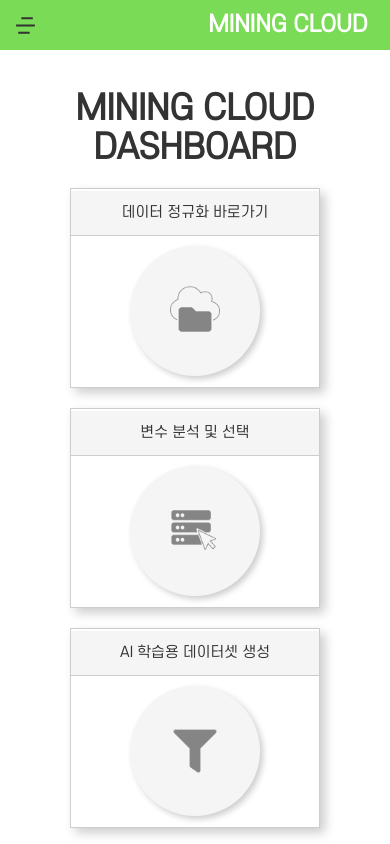
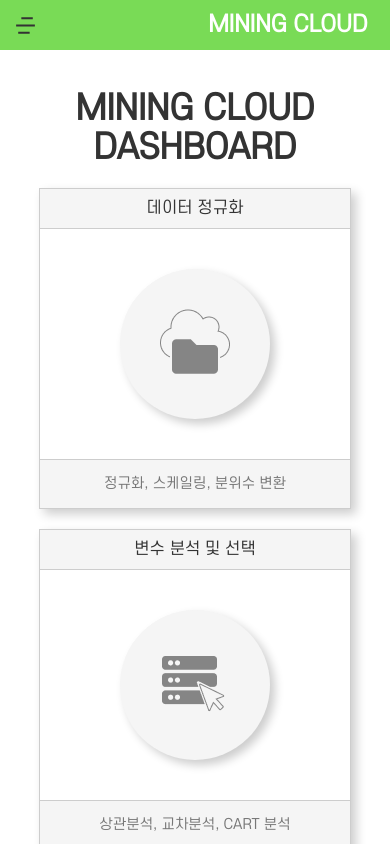
Before and after one commit to devdoyeon/mining-cloud, a React (Create React App) app: page / in a window 390 px wide. Shown: the top 844 px of the page. Built offline with nearby package versions, Linux system fonts and the light colour scheme.

Commit message:
modify: 반응형, scss 수정

```diff
--- a/src/Components/Common/SideBar.jsx
+++ b/src/Components/Common/SideBar.jsx
@@ -53,7 +53,7 @@ const SideBar = () => {
           setMenuBtn(!menuBtn);
           e.stopPropagation();
         }}
-        className={`menuBtn`}>
+        className={`menuBtn ${menuBtn}`}>
         <RiMenu4Fill />
       </button>
     </>
--- a/src/Components/DataAnalysis.jsx
+++ b/src/Components/DataAnalysis.jsx
@@ -1,4 +1,4 @@
-import { useState } from 'react';
+import { useState, useEffect } from 'react';
 import { fileSetting } from 'js/common';
 import Loading from 'Components/Loading';
 import Header from './Common/Header';
@@ -12,6 +12,8 @@ const DataAnalysis = () => {
   const [tab, setTab] = useState('');
 
   const fileSettingState = { setUploadFile, setUploadFileName, setTab, setMsg };
+
+  useEffect(() => { document.title = "변수 분석 및 선택 | MINING CLOUD" }, [])
 
   const analysis = async e => {};
 
--- a/src/Components/FeatureMap.jsx
+++ b/src/Components/FeatureMap.jsx
@@ -1,4 +1,4 @@
-import { useState } from 'react';
+import { useState, useEffect } from 'react';
 
 import { fileSetting } from 'js/common';
 
@@ -14,6 +14,8 @@ const FeatureMap = () => {
   const [tab, setTab] = useState('');
 
   const fileSettingState = { setUploadFile, setUploadFileName, setTab, setMsg };
+
+  useEffect(() => { document.title = "AI 학습용 데이터셋 생성 | MINING CLOUD" }, [])
 
   //이미지 피처맵 api 요청
   const featureMap = async e => {};
--- a/src/Components/Home.jsx
+++ b/src/Components/Home.jsx
@@ -1,3 +1,4 @@
+import { useEffect } from 'react';
 import { Link } from 'react-router-dom';
 import icon01 from 'image/icon01.png';
 import icon02 from 'image/icon02.png';
@@ -7,6 +8,10 @@ import Header from './Common/Header';
 import SideBar from './Common/SideBar';
 
 const Home = () => {
+  useEffect(() => {
+    document.title = 'MINING CLOUD';
+  }, []);
+
   return (
     <section className='dashboard-home content-container'>
       <SideBar />
@@ -17,47 +22,47 @@ const Home = () => {
           <div className='row'>
             <div className='linkBox'>
               <Link to='/normalization' className='medium'>
-                데이터 정규화 바로가기
-              </Link>
+                <span>데이터 정규화</span>
                 <div>
                   <figure className='row'>
                     <img src={icon01} alt='데이터 정규화 아이콘' />
                   </figure>
                 </div>
                 <p>정규화, 스케일링, 분위수 변환</p>
+              </Link>
             </div>
             <div className='linkBox'>
               <Link to='/analysis' className='medium'>
-                변수 분석 및 선택
-              </Link>
+                <span>변수 분석 및 선택</span>
                 <div>
                   <figure className='row'>
                     <img src={icon02} alt='분류 모델 학습 및 검증 아이콘' />
                   </figure>
                 </div>
                 <p>상관분석, 교차분석, CART 분석</p>
+              </Link>
             </div>
             <div className='linkBox'>
               <Link to='/featuremap' className='medium'>
-                AI 학습용 데이터셋 생성
-              </Link>
+                <span>AI 학습용 데이터셋 생성</span>
                 <div>
                   <figure className='row'>
                     <img src={icon03} alt='AI 학습용 데이터셋 생성 아이콘' />
                   </figure>
                 </div>
                 <p>Data Balancing & Partitioning</p>
+              </Link>
             </div>
             <div className='linkBox'>
               <Link to='/training' className='medium'>
-                모델 학습 및 검증
-              </Link>
+                <span>모델 학습 및 검증</span>
                 <div>
                   <figure className='row'>
                     <img src={icon04} alt='모델 학습 및 검증 아이콘' />
                   </figure>
                 </div>
                 <p>LR, DT, SVM, DNN, RF, XGBoost</p>
+              </Link>
             </div>
           </div>
         </div>
--- a/src/Components/ModelTraining.jsx
+++ b/src/Components/ModelTraining.jsx
@@ -1,4 +1,4 @@
-import { useState } from 'react';
+import { useState, useEffect } from 'react';
 
 import { fileSetting } from 'js/common';
 
@@ -12,6 +12,8 @@ const ModelTraining = () => {
   const [uploadFileName, setUploadFileName] = useState('');
   const [msg, setMsg] = useState('');
   const [tab, setTab] = useState('');
+
+  useEffect(() => { document.title = "모델 학습 및 검증 | MINING CLOUD" }, [])
 
   const training = async e => {
     if (msg === 'loading') {
--- a/src/style/css/common.css
+++ b/src/style/css/common.css
@@ -154,22 +154,31 @@ body,
   width: fit-content;
   max-width: 100%;
   max-height: 500px;
+  border: 1px solid rgb(188, 188, 188);
   overflow-x: auto;
-  border: 1px solid rgb(188, 188, 188);
 }
 .content-container .content-wrap .previewTable > table .gray {
   background-color: rgb(220, 220, 220);
 }
-.content-container .content-wrap .previewTable > table td, .content-container .content-wrap .previewTable > table th {
+.content-container .content-wrap .previewTable > table td,
+.content-container .content-wrap .previewTable > table th {
   border: 1px solid rgb(188, 188, 188);
   white-space: pre;
   padding: 7px;
   text-align: center;
 }
-.content-container .content-wrap .previewTable > table td:first-child, .content-container .content-wrap .previewTable > table th:first-child {
+.content-container .content-wrap .previewTable > table td:first-child,
+.content-container .content-wrap .previewTable > table th:first-child {
   background-color: gray;
   font-weight: bolder;
   color: white;
+}
+.content-container .content-wrap .downloadBtnWrap {
+  margin-top: 10px;
+  display: flex;
+  align-items: center;
+  width: 100%;
+  justify-content: center;
 }
 .content-container h3 {
   width: 100%;
@@ -303,7 +312,7 @@ header a {
   font-weight: bolder;
 }
 
-.true {
+.side-bar.true {
   transform: translateX(300px);
   transition: all 0.3s;
 }
@@ -317,7 +326,6 @@ header a {
   height: 50px;
   padding: 0 !important;
   margin: 0 !important;
-  border-radius: 0px !important;
   align-items: center;
   justify-content: center;
   display: flex;
@@ -326,6 +334,9 @@ header a {
 .menuBtn svg {
   width: 25px;
   height: 25px;
+}
+.menuBtn.true svg {
+  fill: white;
 }
 
 /* dashboard-home */
@@ -357,15 +368,11 @@ header a {
 .dashboard-home .row > div a {
   display: inline-block;
   width: 100%;
-  padding: 10px;
   background-color: var(--background-color);
   color: var(--font-color);
   box-sizing: border-box;
 }
-.dashboard-home .row > div:hover a {
-  color: var(--main-color);
-}
-.dashboard-home .row > div > div {
+.dashboard-home .row > div a > div {
   display: flex;
   flex-direction: column;
   align-items: center;
@@ -375,20 +382,27 @@ header a {
   background-color: var(--white);
   border-top: 1px solid var(--gray04);
 }
-.dashboard-home .row > div > div figure {
+.dashboard-home .row > div a > div figure {
   width: 150px;
   height: 150px;
   border-radius: 50%;
   background-color: var(--background-color);
   box-shadow: 5px 5px 10px rgba(0, 0, 0, 0.2);
 }
-.dashboard-home .row > div p {
+.dashboard-home .row > div a span {
+  display: inline-block;
+  padding: 10px;
+}
+.dashboard-home .row > div a p {
   width: 100%;
   padding: 15px 0;
   border-top: 1px solid var(--gray04);
   text-align: center;
   color: var(--gray02);
   font-size: 14px;
+}
+.dashboard-home .row > div a:hover span {
+  color: var(--main-color);
 }
 
 /* loading-home */
@@ -475,27 +489,9 @@ header a {
   }
   .dashboard-home .row > div {
     width: 350px;
-    height: 300px;
+    height: 320px;
     text-align: center;
     margin: 10px;
-  }
-  .dashboard-home .row > div a {
-    padding: 15px;
-  }
-  .dashboard-home .row > div > div {
-    padding: 57px 0;
-  }
-  .dashboard-home .row > div > div figure {
-    width: 130px;
-    height: 130px;
-    box-shadow: 3px 3px 6px rgba(0, 0, 0, 0.2);
-  }
-  .dashboard-home .row > div > div figure img {
-    width: 50px;
-    height: 50px;
-  }
-  .dashboard-home .row > div p {
-    display: none;
   }
 }
 @media screen and (max-width: 820px) {
@@ -503,7 +499,6 @@ header a {
     width: 40vw;
   }
   .dashboard-home .row > div a {
-    padding: 16px;
     font-size: 0.9em;
   }
 }
@@ -527,6 +522,11 @@ header a {
   .content-container .content-wrap > div .outputWrap > .row p {
     font-size: 14px;
   }
+  .content-container .content-wrap > div .previewTable > table td,
+.content-container .content-wrap > div .previewTable > table th {
+    padding: 4px;
+    font-size: 14px;
+  }
   .side-bar {
     left: -100vw;
     width: 100vw;
@@ -537,7 +537,7 @@ header a {
   .side-bar footer p {
     color: var(--white);
   }
-  .true {
+  .side-bar.true {
     transform: translateX(100%);
   }
   .dashboard-home h2 {
@@ -547,15 +547,11 @@ header a {
     flex-direction: column;
   }
   .dashboard-home .row > div {
-    width: 250px;
-    height: 200px;
+    width: 80vw;
+    height: -webkit-fit-content;
+    height: -moz-fit-content;
+    height: fit-content;
     margin: 10px 0px;
-  }
-  .dashboard-home .row > div a {
-    padding: 13px;
-  }
-  .dashboard-home .row > div > div {
-    padding: 10px 0;
   }
   .loading-home img {
     position: absolute;
--- a/src/style/scss/common.scss
+++ b/src/style/scss/common.scss
@@ -109,13 +109,14 @@ input::placeholder {
       width: fit-content;
       max-width: 100%;
       max-height: 500px;
+      border: 1px solid rgb(188, 188, 188);
       overflow-x: auto;
-      border: 1px solid rgb(188, 188, 188);
       > table {
         .gray {
           background-color: rgb(220, 220, 220);
         }
-        td, th {
+        td,
+        th {
           border: 1px solid rgb(188, 188, 188);
           white-space: pre;
           padding: 7px;
@@ -127,6 +128,13 @@ input::placeholder {
           }
         }
       }
+    }
+    .downloadBtnWrap {
+      margin-top: 10px;
+      display: flex;
+      align-items: center;
+      width: 100%;
+      justify-content: center;
     }
   }
 
@@ -281,9 +289,11 @@ header {
 }
 
 // 메뉴 열림 효과
-.true {
+.side-bar {
+  &.true {
     transform: translateX(300px);
     transition: all 0.3s;
+  }
 }
 
 // 슬라이드 메뉴 토글 버튼
@@ -296,7 +306,6 @@ header {
   height: 50px;
   padding: 0 !important;
   margin: 0 !important;
-  border-radius: 0px !important;
   align-items: center;
   justify-content: center;
   display: flex;
@@ -304,6 +313,11 @@ header {
   svg {
     width: 25px;
     height: 25px;
+  }
+  &.true {
+    svg {
+      fill: white;
+    }
   }
 }
 
@@ -336,16 +350,9 @@ header {
       a {
         display: inline-block;
         width: 100%;
-        padding: 10px;
         background-color: var(--background-color);
         color: var(--font-color);
         box-sizing: border-box;
-      }
-
-      &:hover a {
-        color: var(--main-color);
-      }
-
         > div {
           @include flex-style(column);
           width: 100%;
@@ -361,7 +368,10 @@ header {
             box-shadow: 5px 5px 10px rgba(0, 0, 0, 0.2);
           }
         }
-
+        span {
+          display: inline-block;
+          padding: 10px;
+        }
         p {
           width: 100%;
           padding: 15px 0;
@@ -369,6 +379,10 @@ header {
           text-align: center;
           color: var(--gray02);
           font-size: 14px;
+        }
+        &:hover span {
+          color: var(--main-color);
+        }
       }
     }
   }
@@ -459,30 +473,9 @@ header {
 
       > div {
         width: 350px;
-        height: 300px;
+        height: 320px;
         text-align: center;
         margin: 10px;
-
-        a {
-          padding: 15px;
-        }
-
-        > div {
-          padding: 57px 0;
-
-          figure {
-            width: 130px;
-            height: 130px;
-            box-shadow: 3px 3px 6px rgba(0, 0, 0, 0.2);
-            img {
-              width: 50px;
-              height: 50px;
-            }
-          }
-        }
-        p {
-          display: none;
-        }
       }
     }
   }
@@ -493,9 +486,7 @@ header {
     .row {
       > div {
         width: 40vw;
-
         a {
-          padding: 16px;
           font-size: 0.9em;
         }
       }
@@ -505,7 +496,8 @@ header {
 //~~~~~~~~~~~~~~~~~~mobile responsive~~~~~~~~~~~~~~~~~~~
 @include mobile {
   .content-container {
-    .content-wrap > div {
+    .content-wrap {
+      > div {
         > label {
           margin-top: 10px;
           display: block;
@@ -525,6 +517,14 @@ header {
             font-size: 14px;
           }
         }
+        .previewTable > table {
+          td,
+          th {
+            padding: 4px;
+            font-size: 14px;
+          }
+        }
+      }
     }
   }
   // 모바일부터 폴드까지 사이드바 열었을 때 full로 채워짐
@@ -539,9 +539,9 @@ header {
     footer p {
       color: var(--white);
     }
+    &.true {
+      transform: translateX(100%);
     }
-  .true {
-    transform: translateX(100%);
   }
 
   // Home 요소들 세로 정렬
@@ -553,17 +553,9 @@ header {
     .row {
       flex-direction: column;
       > div {
-        width: 250px;
-        height: 200px;
+        width: 80vw;
+        height: fit-content;
         margin: 10px 0px;
-
-        a {
-          padding: 13px;
-        }
-
-        > div {
-          padding: 10px 0;
-        }
       }
     }
   }
```
Also changed, not shown: src/Components/DataNormalization.jsx (+9 -3 lines), src/js/common.js (+0 -11 lines). Lines whose indentation alone changed are shown as unchanged.
